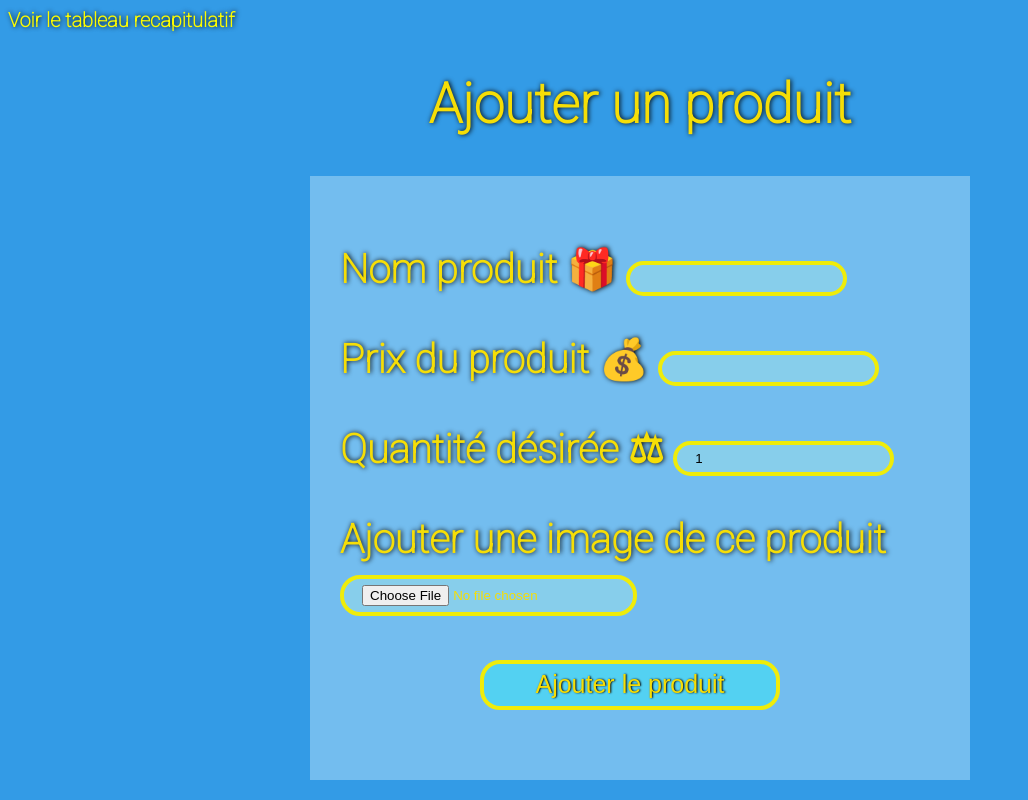
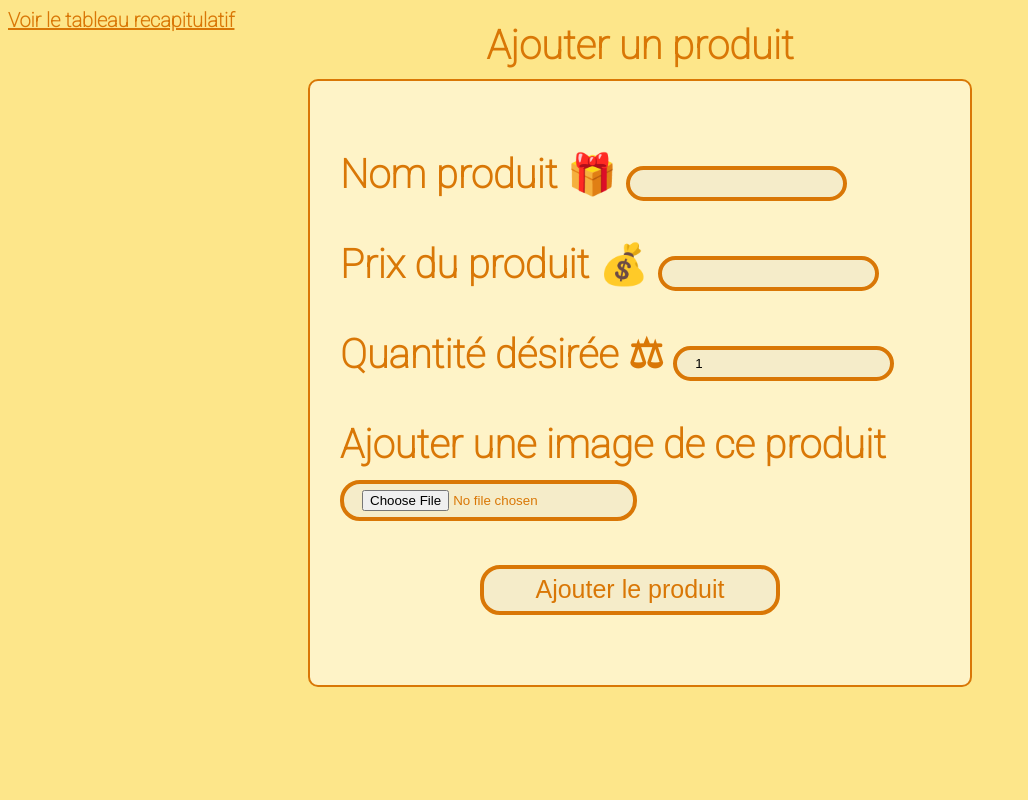
Before and after one commit to MAAkkari/AppliPhp, a PHP site: page / in a window 1280 px wide. Shown: the whole page, without its empty margins (0-1028 px from the left). Run offline with PHP 8.4, Linux system fonts and the light colour scheme.

Commit message:
commentaires et changement de couleur

```diff
--- a/index.css
+++ b/index.css
@@ -1,28 +1,36 @@
 body{
     font-family: 'Roboto', sans-serif;
-    background-color: rgb(51, 155, 230);
-    color:rgb(246, 222, 6);
-    text-shadow: 1px 0px 5px black;
+    background-color: #FDE68A;
+    color:#D97706;
 }
 h1{
     font-weight: bolder;
-    margin: 40px auto;
+    margin-left: auto;
+    margin-right: auto;
+    margin-top:-10px;
+    margin-bottom: 10px;
     text-align: center;
-    font-size:55px;
+    font-size:40px;
 
 }
 input{
-    border:4px solid rgb(239, 236, 10);
+    border:4px solid #D97706;
     border-radius: 20px;
     padding : 1% 3%;
-    background-color:skyblue;
+    background-color:#f5ecc9;
+
+
 }
-
+.f1{
+  background-color: #FEF3C7;
+  border: 2px solid #D97706;
+  border-radius: 10px;
+}
 
 form {
     width:600px;
     margin :auto;
-    background-color: rgba(240, 255, 255, 0.337);
+    background-color: #FEF3C7;
     padding:30px;
     font-size:40px;
     font-weight: bold;
@@ -32,10 +40,9 @@ form {
     width:300px;
     height: 50px;
     font-size: 25px;
-    color:rgb(246, 222, 6);
-    text-shadow: 1px 0px 2px black;
+    color:#D97706;
     margin-left:140px;
-    background-color: rgba(23, 245, 245, 0.337);
+    background-color: #f5ecc9;
     cursor: pointer;
 
 
@@ -57,21 +64,19 @@ td,th{
 
     padding: 10px;
     text-align: center;
-    border: 2px solid rgb(239, 236, 10);
+    border: 2px solid #D97706;
     border-radius: 20px;
-    background-color: rgba(23, 245, 245, 0.337);
-    box-shadow: 1px 0px 5px black;
+    background-color: #FEF3C7;
+    box-shadow: 0px 0px 1px black;
     font-size: 25px;
     font-weight: bold;
-    color:rgb(246, 222, 6);
-    text-shadow: 1px 0px 2px black;
+    color:#D97706;
+
 }
 a{
-
-    color:rgb(253, 253, 0);
+    color:#D97706;
     font-size:20px;
     font-weight: bold;
-    text-decoration: none;
 }
 .errors{
     width:300px;
--- a/index.php
+++ b/index.php
@@ -4,19 +4,25 @@ ob_start();
     <div class="menu">
         <a href="recap.php">Voir le tableau recapitulatif</a>
         <?php
+
     session_start();
+
+    //affichage du nombre de produits en session
     if(isset($_SESSION["products"]) && !empty($_SESSION["products"])){
         $total=0;
         foreach($_SESSION["products"] as $index=>$product){
             $total+=$product["qtt"];
         }
         echo "<h2>".$total." Produits en session</h2>";}
+
+    //affichage des messages d'erreur ou de succès
     if(isset($_SESSION["errors"]) && !empty($_SESSION["errors"])){
         echo "<p class='errors'>".$_SESSION["errors"][0]."</p>";
         $_SESSION["errors"]=[];
     }
 ?>
     </div>
+    <!--creation du formulaire-->
 <div class="panneau">
     <h1>Ajouter un produit</h1>
     <form class="f1" action="traitement.php?action=addProduct" method="post" enctype="multipart/form-data">
```
Also changed, not shown: other parts of index.css (+19 -13 lines), recap.php (+58 -16 lines), traitement.php (+22 -9 lines), upload64b0074a306804.29539529.jpg (deleted), upload64b008110d0ab1.20723318.jpg (deleted), upload64b00c97e272e2.69687431.jpg (deleted).
